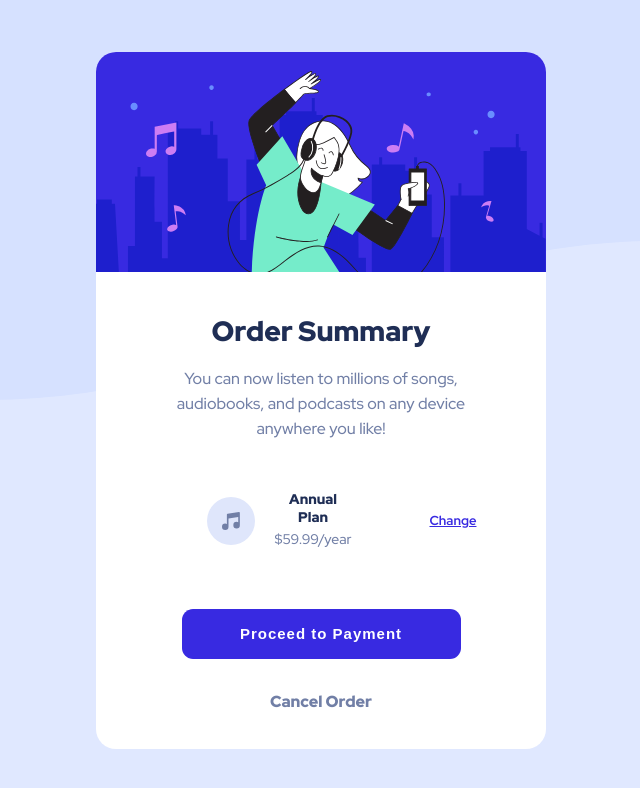
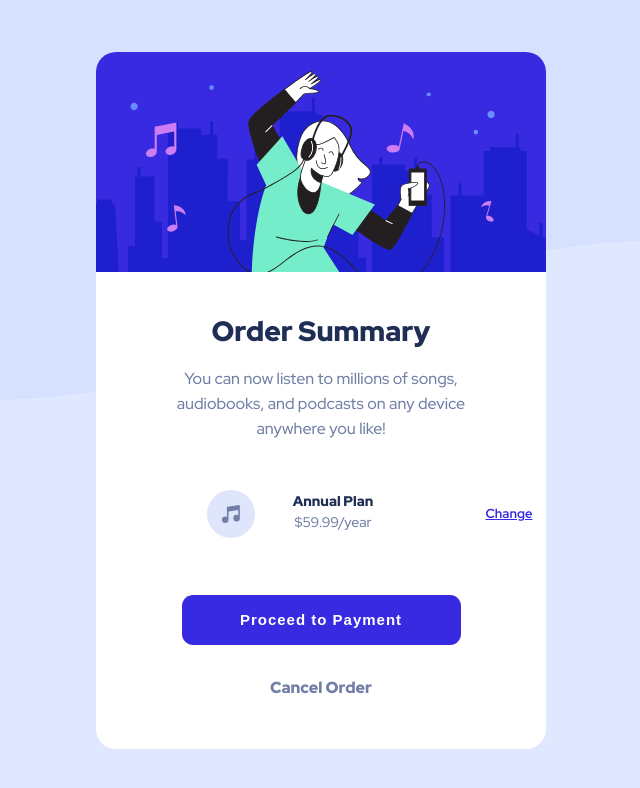
Before and after one commit to Eileenpk/order-summary-component, a plain HTML site: page index.html in a window 1280 px wide. Shown: the whole page, without its empty margins (319-959 px from the left). Drawn offline with Linux system fonts and the light colour scheme.

Commit message:
Update styles.css

```diff
--- a/styles.css
+++ b/styles.css
@@ -189,7 +189,11 @@ p {
 
 .plan-info {
     margin-left: 1.25rem;
-    margin-right: 4.875rem;
+    margin-right: 5.875rem;
+}
+
+h2 {
+    width: 7.3125rem;
 }
 
 .hero {
```
